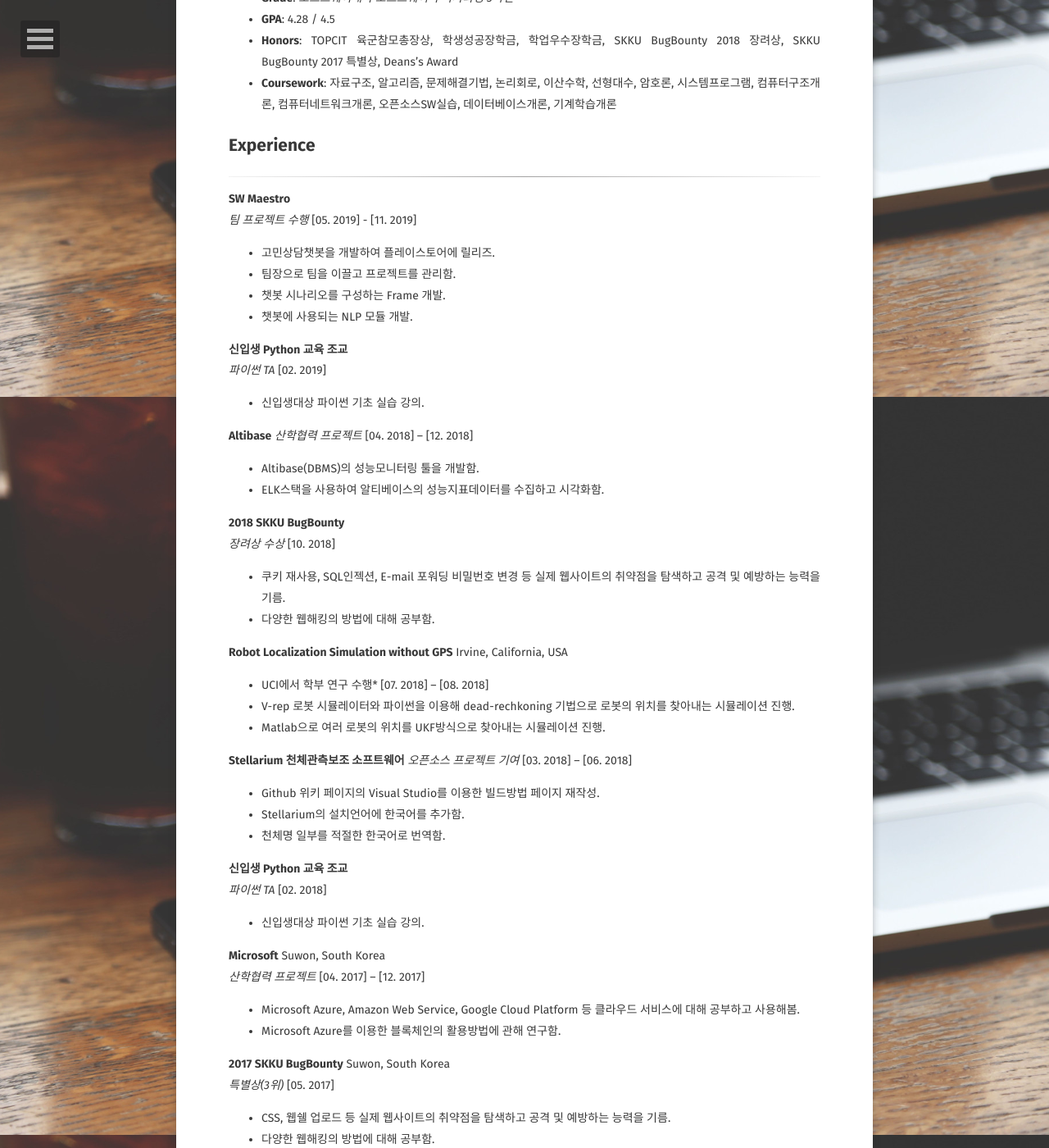
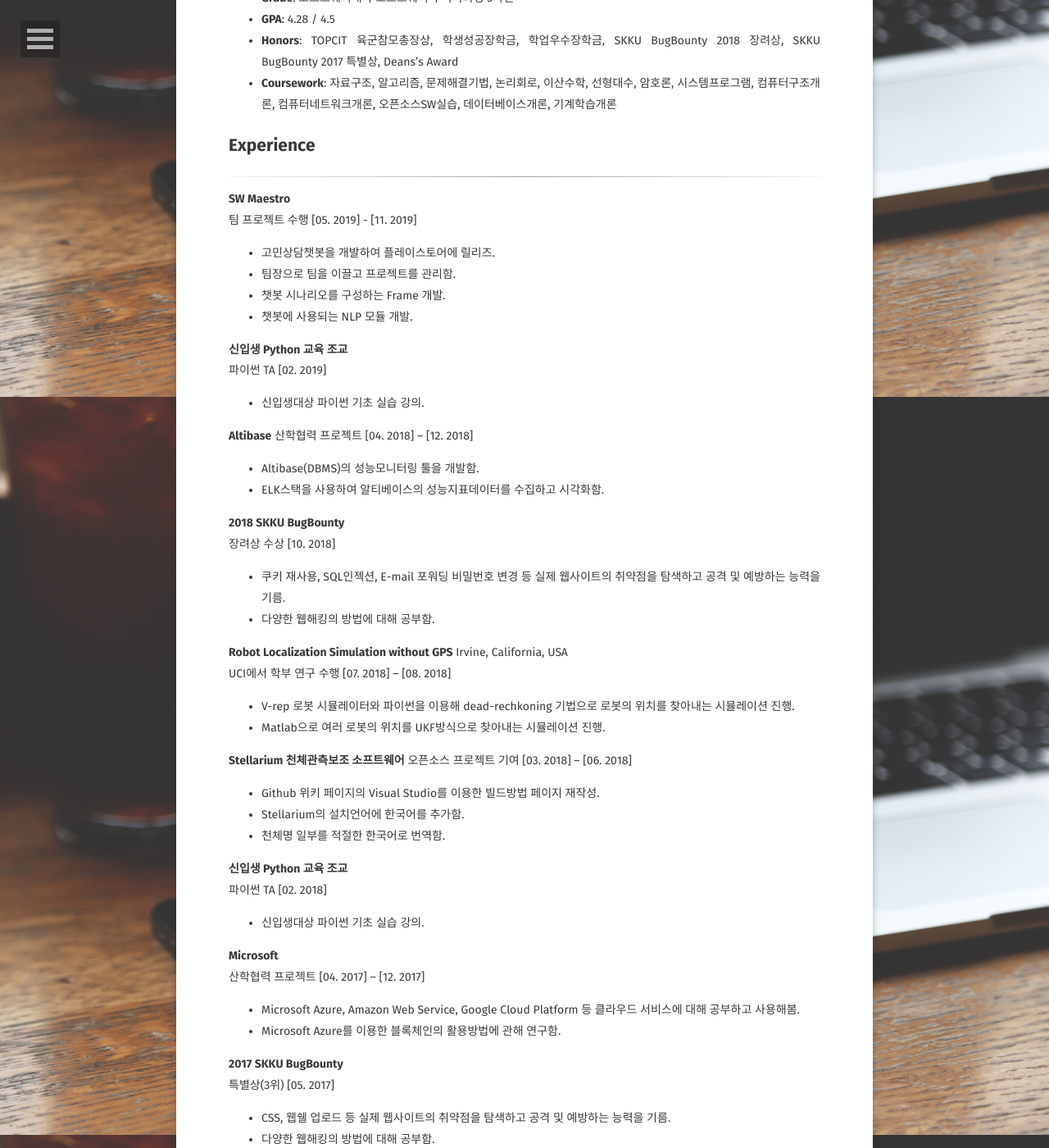
Before and after one commit to psj8252/psj8252.github.io, a Jekyll site: the page built from about/ko.md, in a window 1280 px wide and 1400 px high, scrolled down 416 px. Shown: the whole window at 82% size. Built offline with Jekyll 4.4.1, drawn with Linux system fonts in a browser that asks for light colours; some web fonts are replaced; some of the changed text lies outside the part shown.

Commit message:
Update ko.md

```diff
--- a/about/ko.md
+++ b/about/ko.md
@@ -11,7 +11,7 @@ comments: false
 ## Education
 <hr/>
 성균관대학교
-* __Grade__: *소프트웨어대학 소프트웨어학 학사과정 3학년*
+* __Grade__: 소프트웨어대학 소프트웨어학 학사과정 3학년
 * __GPA__: 4.28 / 4.5
 * __Honors__: TOPCIT 육군참모총장상, 학생성공장학금, 학업우수장학금, SKKU BugBounty 2018 장려상, SKKU BugBounty 2017 특별상, Deans’s Award
 * __Coursework__: 자료구조, 알고리즘, 문제해결기법, 논리회로, 이산수학, 선형대수, 암호론, 시스템프로그램, 컴퓨터구조개론, 컴퓨터네트워크개론,
@@ -20,48 +20,48 @@ comments: false
 ## Experience
 <hr/>
 __SW Maestro__
-*팀 프로젝트 수행*      [05. 2019] - [11. 2019]
+팀 프로젝트 수행      [05. 2019] - [11. 2019]
 * 고민상담챗봇을 개발하여 플레이스토어에 릴리즈.
 * 팀장으로 팀을 이끌고 프로젝트를 관리함.
 * 챗봇 시나리오를 구성하는 Frame 개발.
 * 챗봇에 사용되는 NLP 모듈 개발.
 
 __신입생 Python 교육 조교__
-*파이썬 TA*    [02. 2019]
+파이썬 TA    [02. 2019]
 * 신입생대상 파이썬 기초 실습 강의.
 
 __Altibase__
-*산학협력 프로젝트*		[04. 2018] – [12. 2018]
+산학협력 프로젝트		[04. 2018] – [12. 2018]
 * Altibase(DBMS)의 성능모니터링 툴을 개발함.
 * ELK스택을 사용하여 알티베이스의 성능지표데이터를 수집하고 시각화함.
 
 __2018 SKKU BugBounty__
-*장려상 수상*	 	[10. 2018]
+장려상 수상	 	[10. 2018]
 * 쿠키 재사용, SQL인젝션, E-mail 포워딩 비밀번호 변경 등 실제 웹사이트의 취약점을 탐색하고 공격 및 예방하는 능력을 기름.
 * 다양한 웹해킹의 방법에 대해 공부함.
 
 __Robot Localization Simulation without GPS__	Irvine, California, USA
-* UCI에서 학부 연구 수행*		[07. 2018] – [08. 2018]
+UCI에서 학부 연구 수행		[07. 2018] – [08. 2018]
 * V-rep 로봇 시뮬레이터와 파이썬을 이용해 dead-rechkoning 기법으로 로봇의 위치를 찾아내는 시뮬레이션 진행.
 * Matlab으로 여러 로봇의 위치를 UKF방식으로 찾아내는 시뮬레이션 진행.
 
 __Stellarium 천체관측보조 소프트웨어__
-*오픈소스 프로젝트 기여*		[03. 2018] – [06. 2018]
+오픈소스 프로젝트 기여		[03. 2018] – [06. 2018]
 * Github 위키 페이지의 Visual Studio를 이용한 빌드방법 페이지 재작성.
 * Stellarium의 설치언어에 한국어를 추가함.
 * 천체명 일부를 적절한 한국어로 번역함.
 
 __신입생 Python 교육 조교__
-*파이썬 TA*    [02. 2018]
+파이썬 TA    [02. 2018]
 * 신입생대상 파이썬 기초 실습 강의.
 
-__Microsoft__   Suwon, South Korea
-*산학협력 프로젝트*		[04. 2017] – [12. 2017]
+__Microsoft__
+산학협력 프로젝트		[04. 2017] – [12. 2017]
 * Microsoft Azure, Amazon Web Service, Google Cloud Platform 등 클라우드 서비스에 대해 공부하고 사용해봄.
 * Microsoft Azure를 이용한 블록체인의 활용방법에 관해 연구함.
 
-__2017 SKKU BugBounty__    Suwon, South Korea
-*특별상(3위)*	 	[05. 2017]
+__2017 SKKU BugBounty__
+특별상(3위)	 	[05. 2017]
 * CSS, 웹쉘 업로드 등 실제 웹사이트의 취약점을 탐색하고 공격 및 예방하는 능력을 기름.
 * 다양한 웹해킹의 방법에 대해 공부함.
 
```
